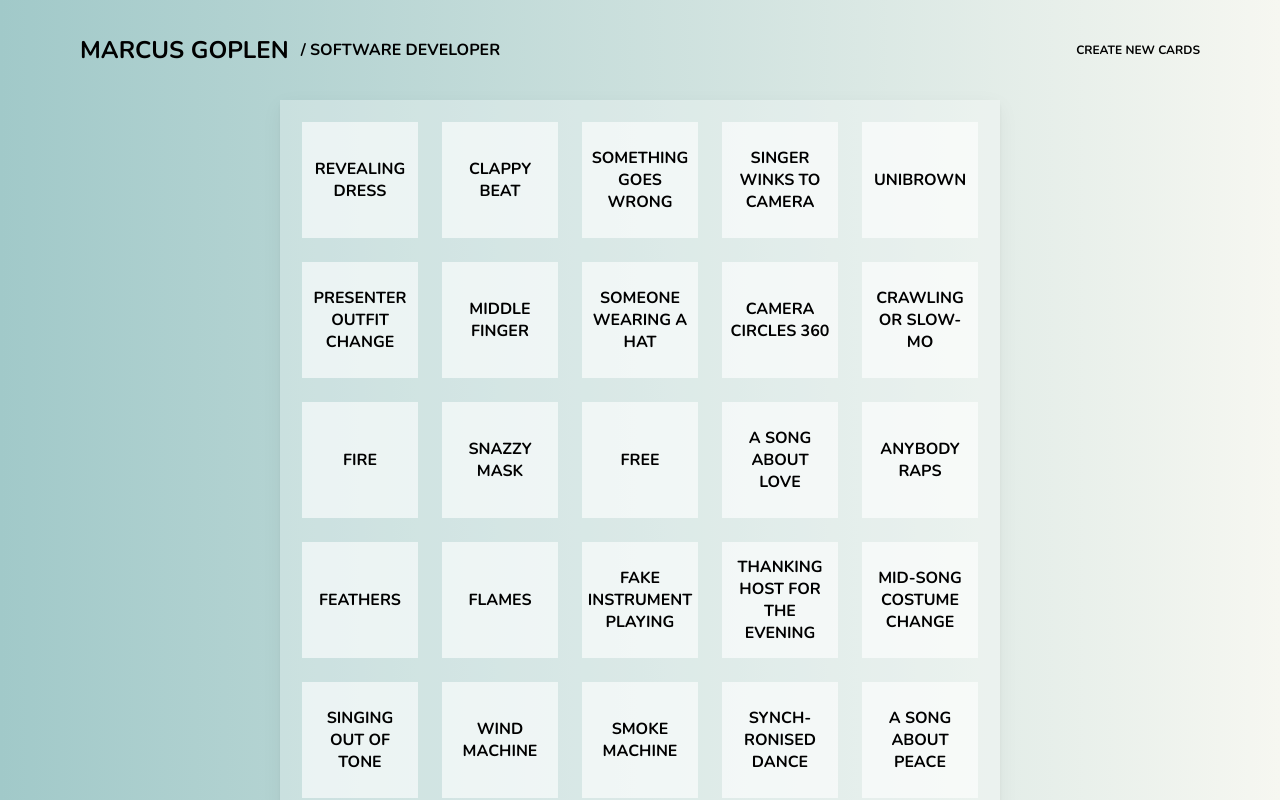
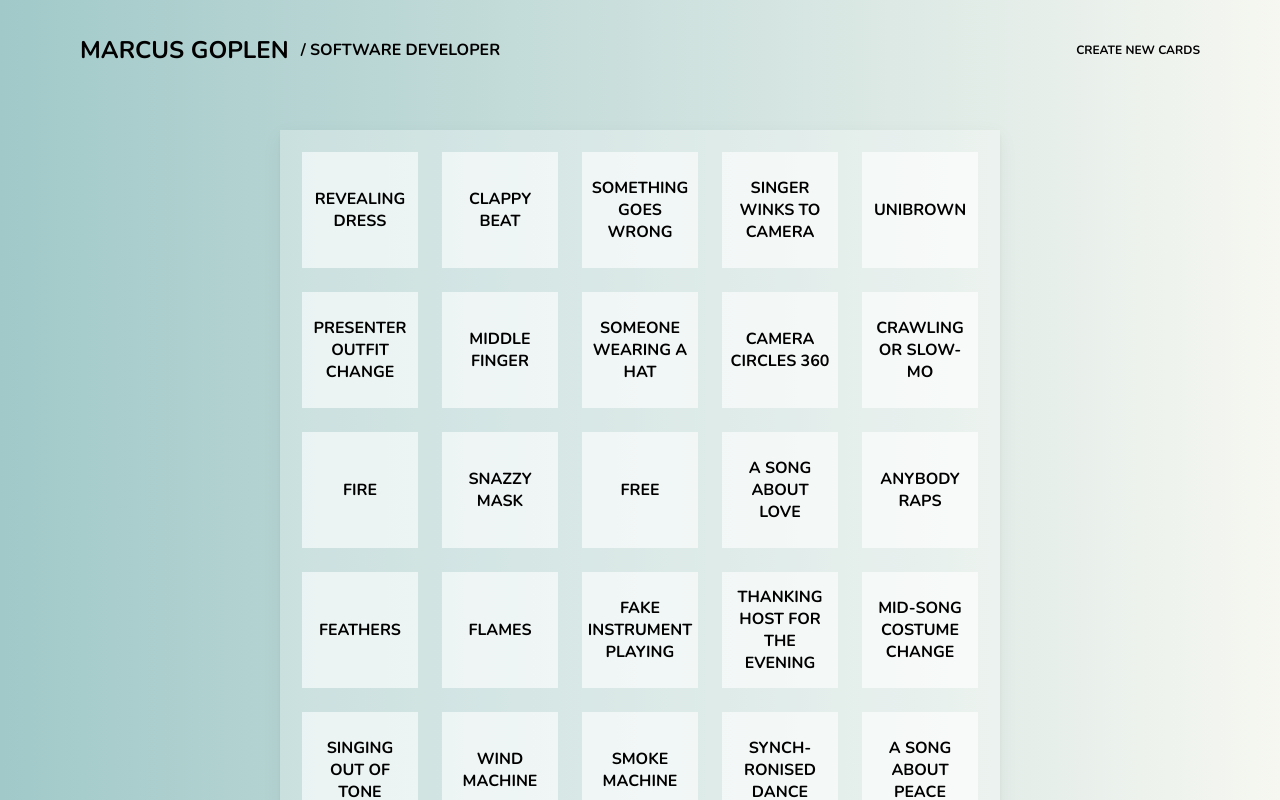
Before and after one commit to Goplen/eurovision-bingo, a React (Create React App) app: page / in a window 1280 px wide. Built offline with nearby package versions, Linux system fonts and the light colour scheme.

Commit message:
Fixed margin top

```diff
--- a/src/components/Bingo/Cards.css
+++ b/src/components/Bingo/Cards.css
@@ -1,5 +1,6 @@
 .cards {
-    margin: auto;
+
+    margin: 30px auto auto;
     padding: 10px;
     background-color: rgba(255,255,255, .3);
     box-shadow: 0 4px 4px 0 rgba(0, 0, 0, 0.05), 0 6px 20px 0 rgba(0, 0, 0, 0.05);
```
